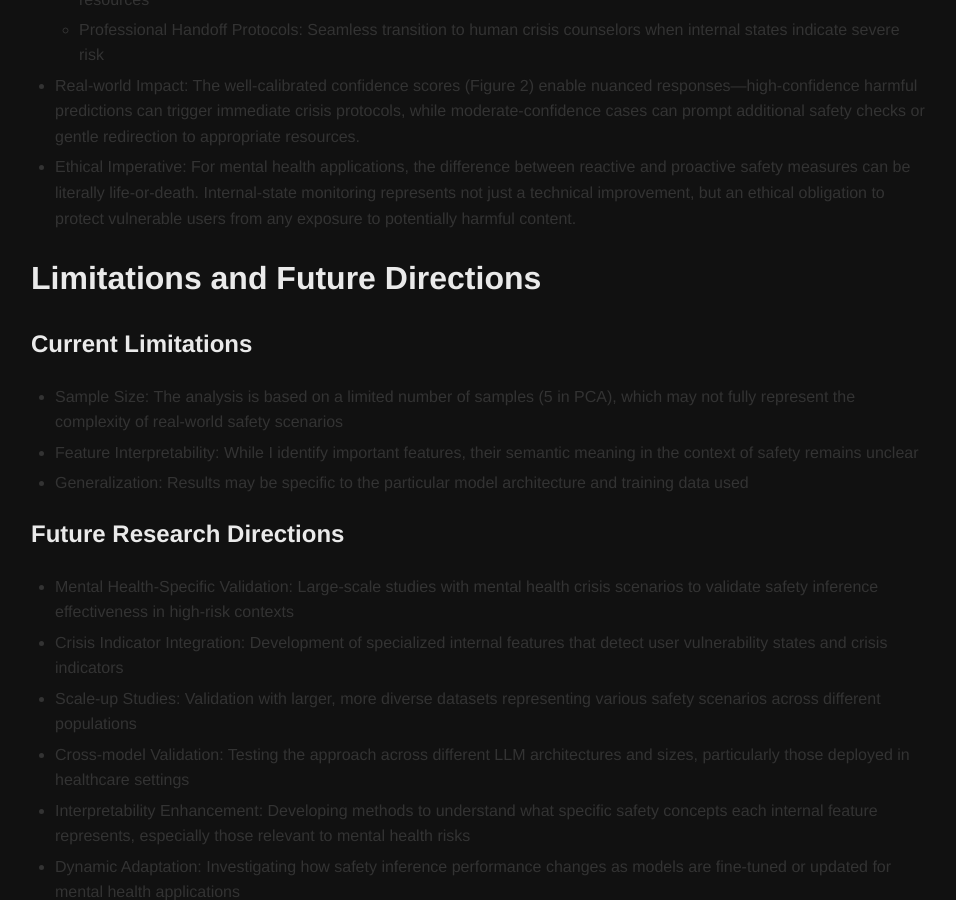
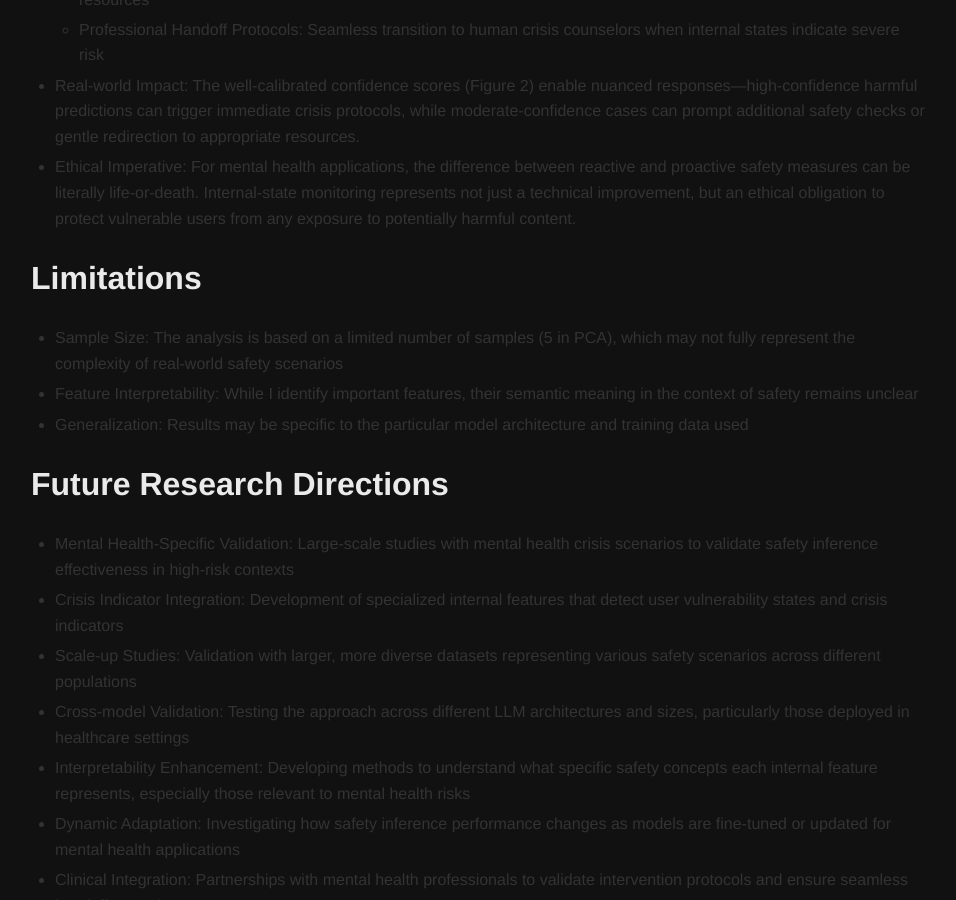
Before and after one commit to mindyng/mindyng.github.io, a Jekyll site: the page built from _posts/2025-09-26-mechanistic-interpretability-mitigation-for-harmful-mental-health-llm-responses.md, in a window 1280 px wide and 900 px high, scrolled down 5799 px. Shown: the whole window, without its empty margins (161-1117 px from the left). Built offline with Jekyll 4.4.1, drawn with Linux system fonts in a browser that asks for light colours; our own code applies the rules of GitHub Pages for plain Markdown files.

Commit message:
Update 2025-09-26-mechanistic-interpretability-mitigation-for-harmful-mental-health-llm-responses.md

```diff
--- a/_posts/2025-09-26-mechanistic-interpretability-mitigation-for-harmful-mental-health-llm-responses.md
+++ b/_posts/2025-09-26-mechanistic-interpretability-mitigation-for-harmful-mental-health-llm-responses.md
@@ -151,14 +151,13 @@
 * Ethical Imperative:
 For mental health applications, the difference between reactive and proactive safety measures can be literally life-or-death. Internal-state monitoring represents not just a technical improvement, but an ethical obligation to protect vulnerable users from any exposure to potentially harmful content.
 
-# Limitations and Future Directions
-## Current Limitations
+# Limitations
 
 * Sample Size: The analysis is based on a limited number of samples (5 in PCA), which may not fully represent the complexity of real-world safety scenarios
 * Feature Interpretability: While I identify important features, their semantic meaning in the context of safety remains unclear
 * Generalization: Results may be specific to the particular model architecture and training data used
 
-## Future Research Directions
+# Future Research Directions
 
 * Mental Health-Specific Validation: Large-scale studies with mental health crisis scenarios to validate safety inference effectiveness in high-risk contexts
 * Crisis Indicator Integration: Development of specialized internal features that detect user vulnerability states and crisis indicators
```
